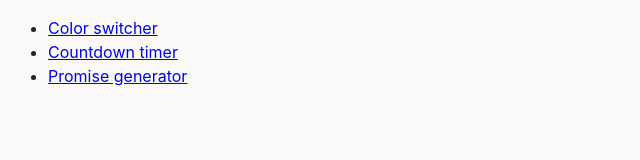
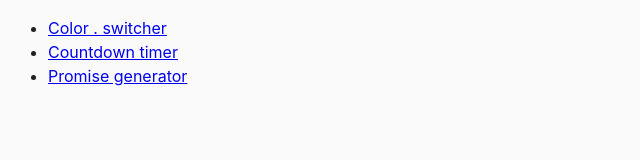
Before and after one commit to Fakiru/goit-js-hw, a website built with Parcel: page src/index.html in a window 1280 px wide. Shown: the full height of the page, 0-640 px from the left. Built offline with nearby package versions, Linux system fonts and the light colour scheme.

Commit message:
update 2

```diff
--- a/src/index.html
+++ b/src/index.html
@@ -8,7 +8,7 @@
   </head>
   <body>
     <ul>
-      <li><a href="01-color-switcher.html">Color switcher</a></li>
+      <li><a href="01-color-switcher.html">Color . switcher</a></li>
       <li><a href="02-timer.html">Countdown timer</a></li>
       <li><a href="03-promises.html">Promise generator</a></li>
     </ul>
```
